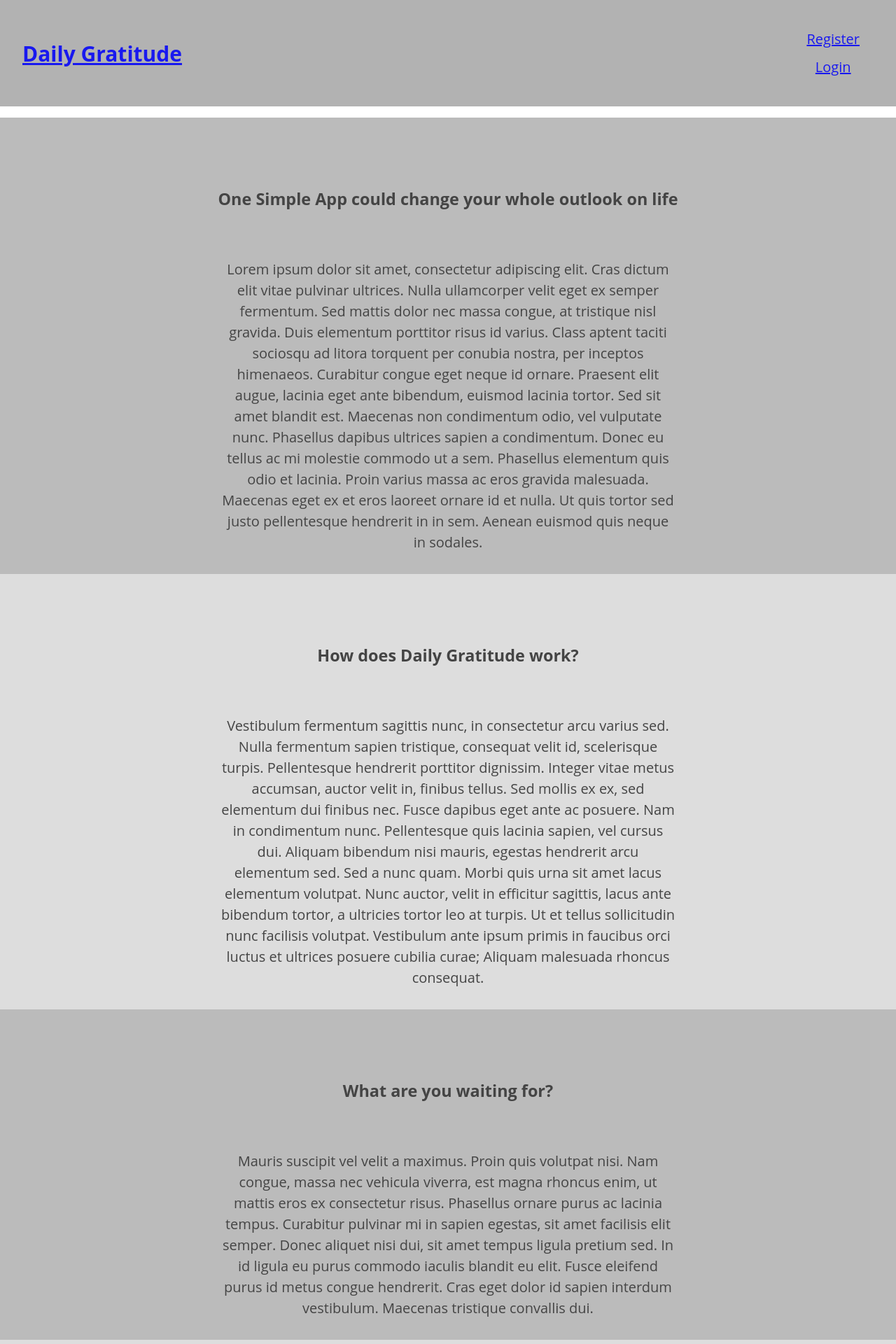
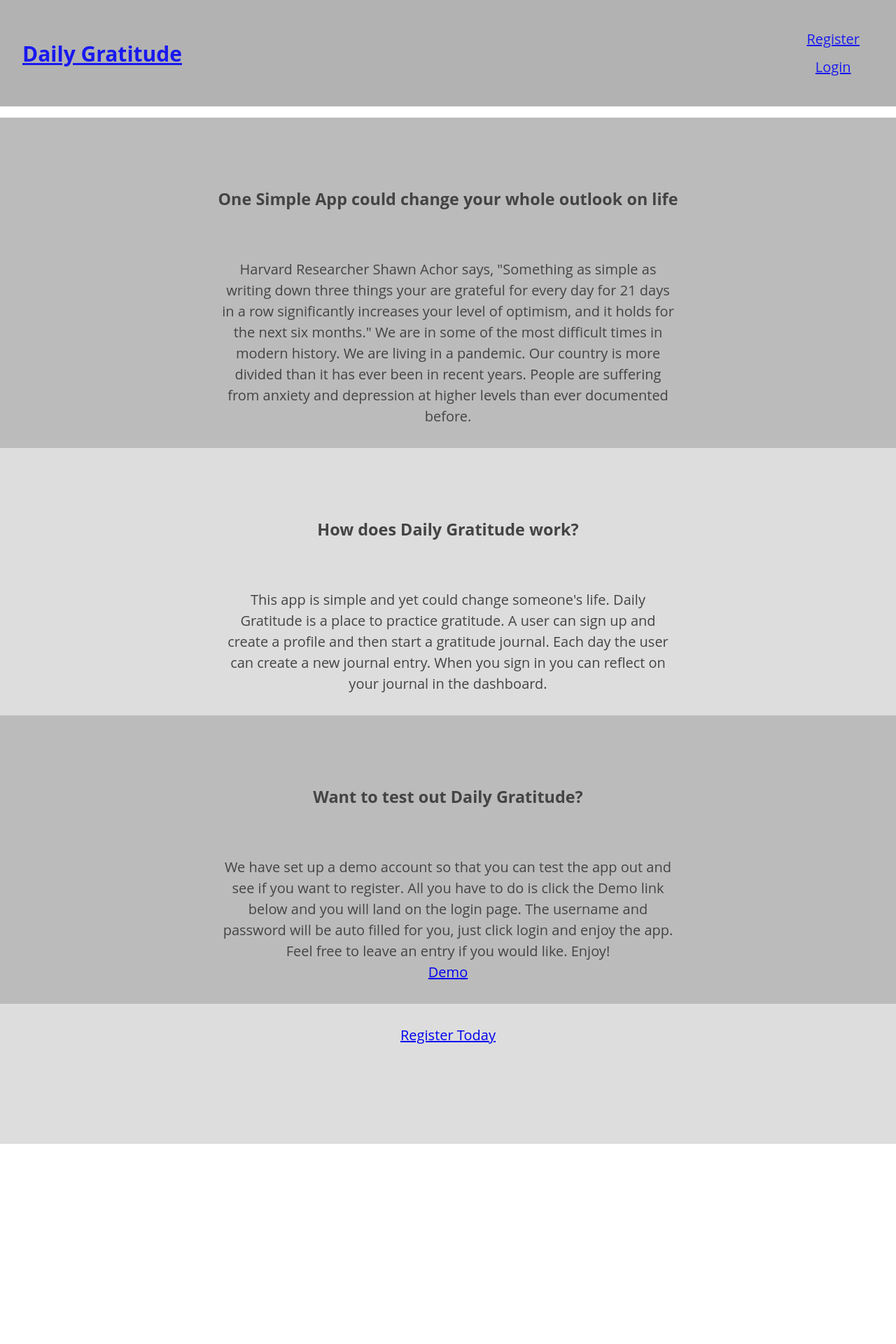
Before and after one commit to andrewrametta/daily-gratitude-app, a React (Create React App) app: page / in a window 1280 px wide. Shown: the top 1920 px of the page at 70% size. After the commit the page ends 1634 px from the top, so only its background shows below. Built offline with nearby package versions, Linux system fonts and the light colour scheme.

Commit message:
added content

```diff
--- a/src/components/Landing/Landing.js
+++ b/src/components/Landing/Landing.js
@@ -10,20 +10,14 @@ class Landing extends Component {
             <h3>One Simple App could change your whole outlook on life</h3>
           </header>
           <p>
-            Lorem ipsum dolor sit amet, consectetur adipiscing elit. Cras dictum
-            elit vitae pulvinar ultrices. Nulla ullamcorper velit eget ex semper
-            fermentum. Sed mattis dolor nec massa congue, at tristique nisl
-            gravida. Duis elementum porttitor risus id varius. Class aptent
-            taciti sociosqu ad litora torquent per conubia nostra, per inceptos
-            himenaeos. Curabitur congue eget neque id ornare. Praesent elit
-            augue, lacinia eget ante bibendum, euismod lacinia tortor. Sed sit
-            amet blandit est. Maecenas non condimentum odio, vel vulputate nunc.
-            Phasellus dapibus ultrices sapien a condimentum. Donec eu tellus ac
-            mi molestie commodo ut a sem. Phasellus elementum quis odio et
-            lacinia. Proin varius massa ac eros gravida malesuada. Maecenas eget
-            ex et eros laoreet ornare id et nulla. Ut quis tortor sed justo
-            pellentesque hendrerit in in sem. Aenean euismod quis neque in
-            sodales.
+            Harvard Researcher Shawn Achor says, "Something as simple as writing
+            down three things your are grateful for every day for 21 days in a
+            row significantly increases your level of optimism, and it holds for
+            the next six months." We are in some of the most difficult times in
+            modern history. We are living in a pandemic. Our country is more
+            divided than it has ever been in recent years. People are suffering
+            from anxiety and depression at higher levels than ever documented
+            before.
           </p>
         </section>
         <section>
@@ -31,34 +25,11 @@ class Landing extends Component {
             <h3>How does Daily Gratitude work?</h3>
           </header>
           <p>
-            Vestibulum fermentum sagittis nunc, in consectetur arcu varius sed.
-            Nulla fermentum sapien tristique, consequat velit id, scelerisque
-            turpis. Pellentesque hendrerit porttitor dignissim. Integer vitae
-            metus accumsan, auctor velit in, finibus tellus. Sed mollis ex ex,
-            sed elementum dui finibus nec. Fusce dapibus eget ante ac posuere.
-            Nam in condimentum nunc. Pellentesque quis lacinia sapien, vel
-            cursus dui. Aliquam bibendum nisi mauris, egestas hendrerit arcu
-            elementum sed. Sed a nunc quam. Morbi quis urna sit amet lacus
-            elementum volutpat. Nunc auctor, velit in efficitur sagittis, lacus
-            ante bibendum tortor, a ultricies tortor leo at turpis. Ut et tellus
-            sollicitudin nunc facilisis volutpat. Vestibulum ante ipsum primis
-            in faucibus orci luctus et ultrices posuere cubilia curae; Aliquam
-            malesuada rhoncus consequat.
-          </p>
-        </section>
-        <section>
-          <header>
-            <h3>What are you waiting for?</h3>
-          </header>
-          <p>
-            Mauris suscipit vel velit a maximus. Proin quis volutpat nisi. Nam
-            congue, massa nec vehicula viverra, est magna rhoncus enim, ut
-            mattis eros ex consectetur risus. Phasellus ornare purus ac lacinia
-            tempus. Curabitur pulvinar mi in sapien egestas, sit amet facilisis
-            elit semper. Donec aliquet nisi dui, sit amet tempus ligula pretium
-            sed. In id ligula eu purus commodo iaculis blandit eu elit. Fusce
-            eleifend purus id metus congue hendrerit. Cras eget dolor id sapien
-            interdum vestibulum. Maecenas tristique convallis dui.
+            This app is simple and yet could change someone's life. Daily
+            Gratitude is a place to practice gratitude. A user can sign up and
+            create a profile and then start a gratitude journal. Each day the
+            user can create a new journal entry. When you sign in you can
+            reflect on your journal in the dashboard.
           </p>
         </section>
         <section>
--- a/src/components/Login/Login.js
+++ b/src/components/Login/Login.js
@@ -14,10 +14,8 @@ class LoginForm extends Component {
     const { username, password } = e.target;
     const user = { username: username.value, password: password.value };
     this.setState({ error: null });
-    console.log("before login");
     AuthAPIService.loginUser(user)
       .then((loginResponse) => {
-        console.log("before authToken");
         TokenService.saveAuthToken(loginResponse.authToken);
         AuthAPIService.getDay().then((days) => {
           this.context.setDays(days);
--- a/src/components/RegisterForm/RegisterForm.js
+++ b/src/components/RegisterForm/RegisterForm.js
@@ -45,6 +45,10 @@ class Register extends Component {
             </div>
             <div>
               <label htmlFor="confirm-password">Confirm Password </label>
+              <p>
+                Password must be atleast 8 characters and include a number, a
+                capitol letter, and a special character
+              </p>
               <input
                 type="password"
                 name="confirmPassword"
```
